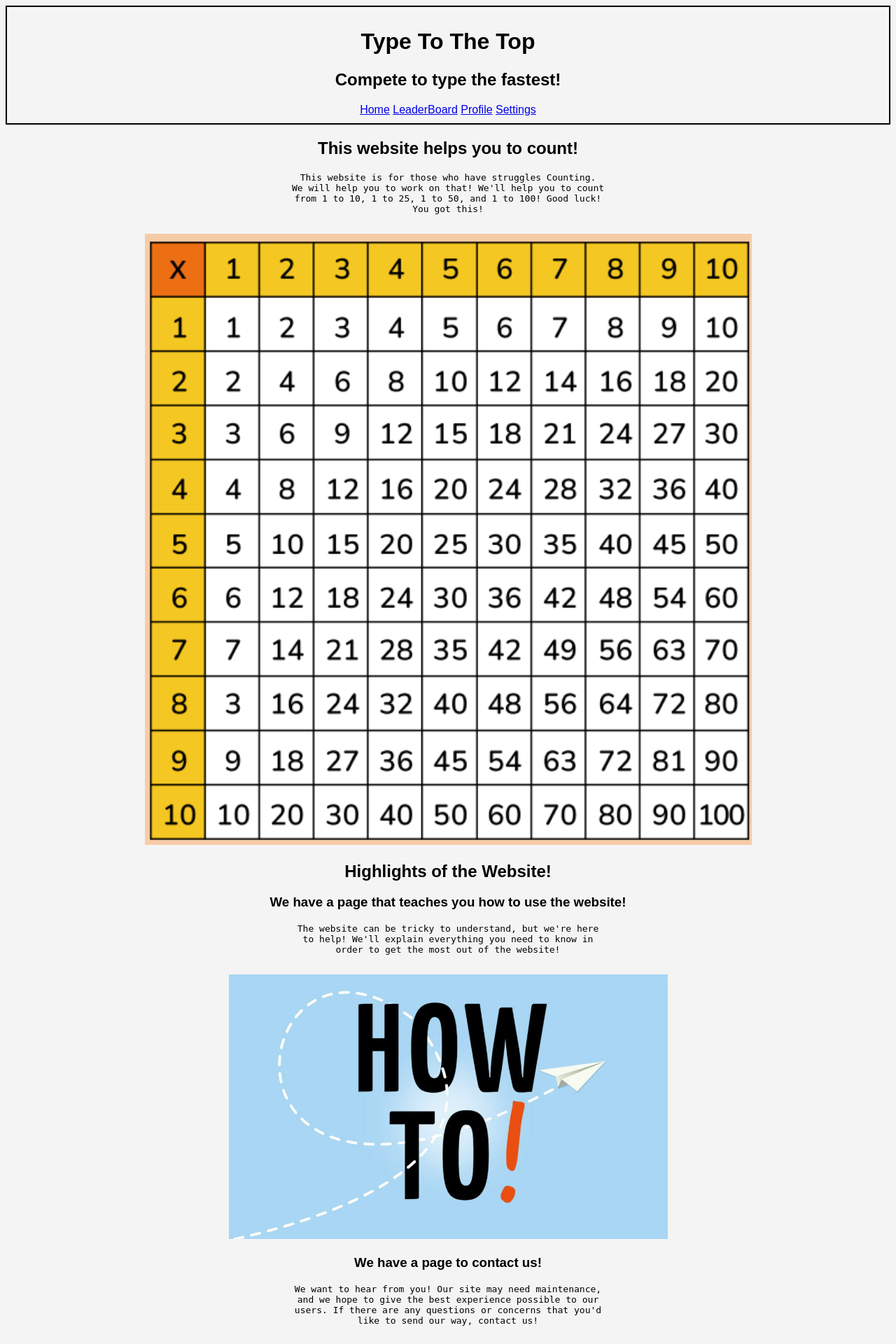
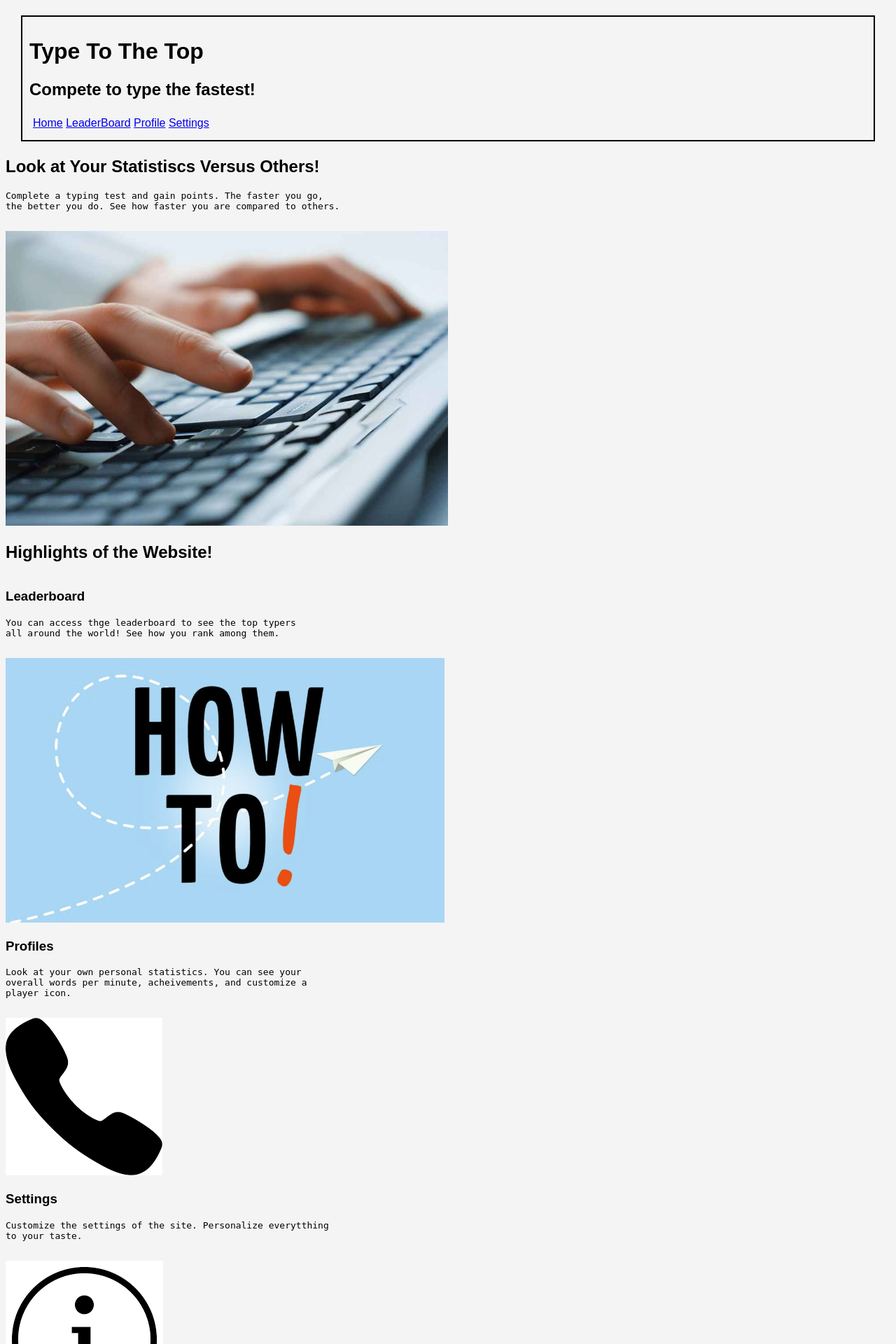
Before and after one commit to StokedTBH/PL_4_Web_Applications, a PHP site: page / in a window 1280 px wide. Shown: the top 1920 px of the page at 70% size. Run offline with PHP 8.4, Linux system fonts and the light colour scheme.

Commit message:
Closer to complete

```diff
--- a/HW2/index.html
+++ b/HW2/index.html
@@ -7,7 +7,7 @@
     <title>Counting!</title>
 </head>
 <body class="container">
-    <header class="text-block">
+    <header class="text-block" class="row">
         <h1>Type To The Top</h1>
         <h2>Compete to type the fastest!</h2>
         <nav class="menu">
@@ -18,58 +18,54 @@
         </nav>
     </header>
 
-    <section >
-        <h2>This website helps you to count!</h2>
+    <section class="row">
+        <h2>Look at Your Statistiscs Versus Others!</h2>
         <pre>
-This website is for those who have struggles Counting.
-We will help you to work on that! We'll help you to count
-from 1 to 10, 1 to 25, 1 to 50, and 1 to 100! Good luck!
-You got this!
+Complete a typing test and gain points. The faster you go,
+the better you do. See how faster you are compared to others.
         </pre>
-        <img src="numbers.png" alt="Picture of numbers.">
+        <img src="typing_image.png" alt="Picture of typing." width = "50%">
     </section>
 
-    <section>
+    <section class="row">
         <h2>Highlights of the Website!</h3>
-        <section>
-            <h3>We have a page that teaches you how to use the website!</h3>
+        <section class="col-6">
+            <h3>Leaderboard</h3>
             <pre>
-The website can be tricky to understand, but we're here
-to help! We'll explain everything you need to know in
-order to get the most out of the website!
+You can access thge leaderboard to see the top typers
+all around the world! See how you rank among them.
             </pre>
             <img src="how_to.png" alt="Picture with the words 'Hot To!'">
         </section>
-        <section>
-            <h3>We have a page to contact us!</h3>
+        <section class="col-6">
+            <h3>Profiles</h3>
             <pre>
-We want to hear from you! Our site may need maintenance,
-and we hope to give the best experience possible to our
-users. If there are any questions or concerns that you'd
-like to send our way, contact us!
+Look at your own personal statistics. You can see your
+overall words per minute, acheivements, and customize a
+player icon.
             </pre>
             <img src="call_icon.png" alt="Picture with a call icon.">
         </section>
-        <section>
-            <h3>We have a page to learn more about us, the creators!</h3>
+        <section class="col-6">
+            <h3>Settings</h3>
             <pre>
-Ever wonder about the people who made this website? Well,
-look no further! We'll let you know all about our unique
-quirks and specialness! Plus, you might learn some insider
-information.
+Customize the settings of the site. Personalize everytthing
+to your taste.
             </pre>
             <img src="info_icon.png" alt="Picture with a info icon.">
         </section>
     </section>
 
-    <footer>
-        <small>© 2025 Ethan Stokey</small>
+    <footer class ="primary-footer">
+
         <nav class="menu">
             <a href="index.html">Home</a></li>
             <a href="leaderboard.html">LeaderBoard</a></li>
             <a href="profile.html">Profile</a></li>
             <a href="settings.html">Settings</a></li>
         </nav>
+        &nbsp;
+        <small class="copyright">© 2025 Ethan Stokey</small>
     </footer>
 </body>
 </html>
--- a/HW2/styles/main.css
+++ b/HW2/styles/main.css
@@ -1,13 +1,62 @@
 .container {
     font-family: 'Arial', sans-serif;
     background-color: #f4f4f4;
-    text-align: center;
   }
 
 .text-block {
     font-family: 'Arial', sans-serif;
     background-color: #f4f4f4;
-    margin: auto;
+    margin: 22px;
     padding: 10px;
     border: 2px solid #000000;
 }
+
+.copyright {
+  float: left;
+}
+
+.primary-footer {
+  font-family: 'Arial', sans-serif;
+  background-color: #f4f4f4;
+  padding-top: 10px;
+  padding-bottom: 30px
+}
+
+.menu{
+  padding: 5px;
+  width: 100%;
+}
+
+* {
+  box-sizing: border-box;
+ }
+
+.row {
+  width: 100%;
+}
+
+.col-6 {
+  width: 50%;
+}
+
+.col-12 {
+  width: 100;
+}
+
+[class*="col-"] {
+  width: 100%;
+}
+
+@media only screen and (max-width: 768px) {
+  /* For mobile phones and tablets: */
+  [class*="col-"] {
+      width: 100%;
+      text-align: center;
+  }
+}
+
+@media only screen and (min-width: 768px) {
+  [class*="col-"] {
+    float: right;
+}
+}
```
Also changed, not shown: HW2/typing_image.png (added).
